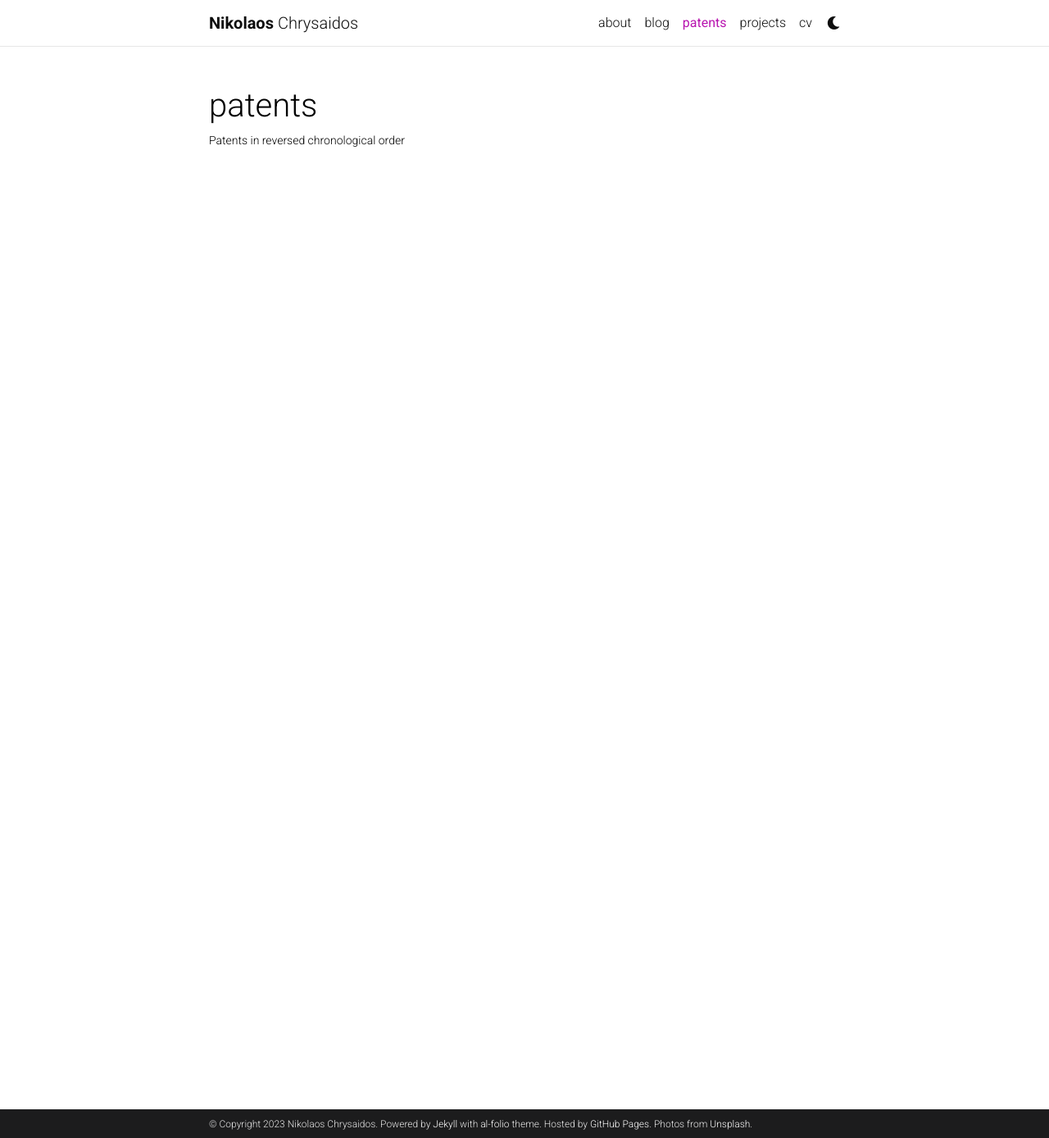
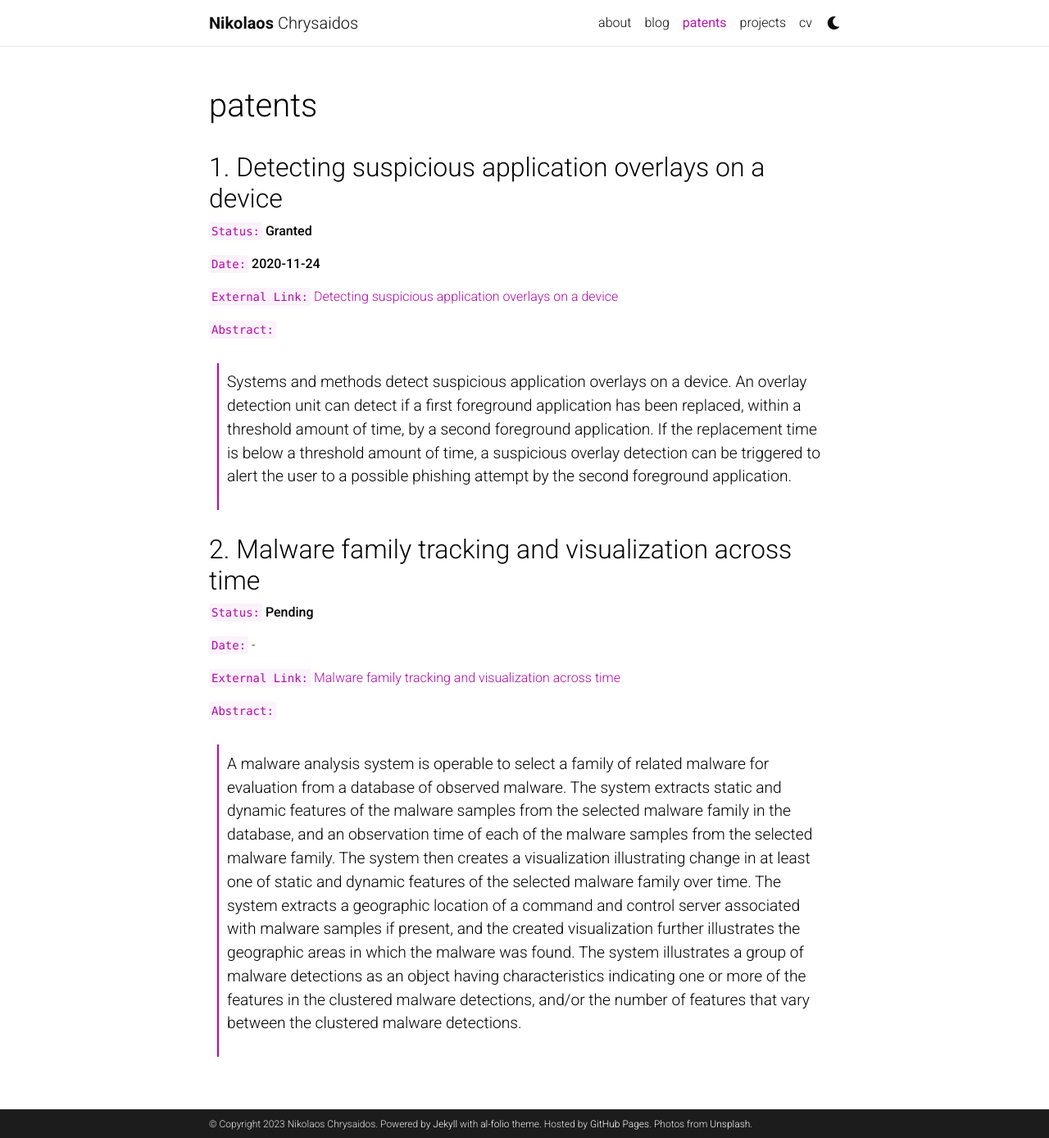
Before and after one commit to virqdroid/virqdroid.github.io, a Jekyll site: the page built from _pages/patents.md, in a window 1280 px wide and 1388 px high. Shown: the whole window at 82% size. Built offline with Jekyll 4.4.1, drawn with Linux system fonts in a browser that asks for light colours; comment, search, counter and statistics services are not loaded; a style sheet for code colours, icons or effects is not loaded.

Commit message:
About & patents updates

```diff
--- a/_pages/patents.md
+++ b/_pages/patents.md
@@ -2,17 +2,30 @@
 layout: page
 permalink: /patents/
 title: patents
-description: Patents in reversed chronological order
+description:
 years:
 nav: true
 nav_order: 1
 ---
 <!-- _pages/publications.md -->
-<div class="patents">
+## 1. Detecting suspicious application overlays on a device
+`Status:` **Granted**
 
-{%- for y in page.years %}
-  <h2 class="year">{{y}}</h2>
-  {% bibliography -f papers -q @*[year={{y}}]* %}
-{% endfor %}
+`Date:`  **2020-11-24**
 
-</div>
+`External Link:` [Detecting suspicious application overlays on a device](https://patents.google.com/patent/US10846395B2/en?inventor=Nikolaos%20Chrysaidos)
+
+`Abstract:`
+
+> Systems and methods detect suspicious application overlays on a device. An overlay detection unit can detect if a first foreground application has been replaced, within a threshold amount of time, by a second foreground application. If the replacement time is below a threshold amount of time, a suspicious overlay detection can be triggered to alert the user to a possible phishing attempt by the second foreground application.
+
+## 2. Malware family tracking and visualization across time
+`Status:` **Pending**
+
+`Date:`  -
+
+`External Link:` [Malware family tracking and visualization across time](https://patents.google.com/patent/US20210019408A1/en?inventor=Nikolaos+Chrysaidos)
+
+`Abstract:`
+
+> A malware analysis system is operable to select a family of related malware for evaluation from a database of observed malware. The system extracts static and dynamic features of the malware samples from the selected malware family in the database, and an observation time of each of the malware samples from the selected malware family. The system then creates a visualization illustrating change in at least one of static and dynamic features of the selected malware family over time. The system extracts a geographic location of a command and control server associated with malware samples if present, and the created visualization further illustrates the geographic areas in which the malware was found. The system illustrates a group of malware detections as an object having characteristics indicating one or more of the features in the clustered malware detections, and/or the number of features that vary between the clustered malware detections.
```
Also changed, not shown: _pages/about.md (+1 -1 lines).
